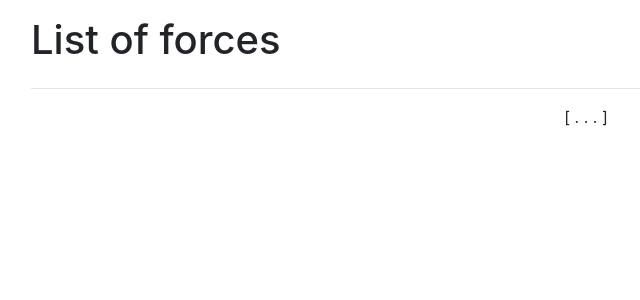
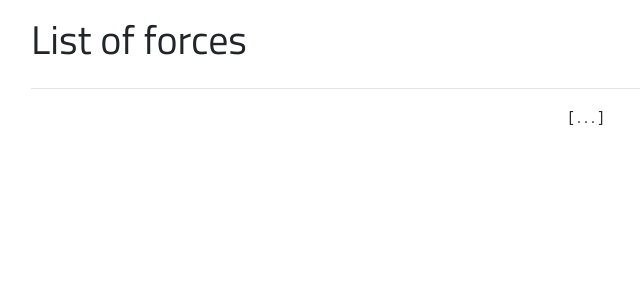
Before and after one commit to Roob89/police-data-uk, a Jekyll site: the page built from index.html, in a window 1280 px wide. Shown: the top 300 px of the page, without its empty margins (54-694 px from the left). Built offline with Jekyll 4.4.1, drawn with Linux system fonts in a browser that asks for light colours.

Commit message:
Add google font

```diff
--- a/_layouts/default.html
+++ b/_layouts/default.html
@@ -8,7 +8,9 @@
     <title>{{page.title}}</title>
 
     <!-- Styles -->
+    <link href="https://fonts.googleapis.com/css?family=Titillium+Web:400,700&display=swap" rel="stylesheet">
     <link rel="stylesheet" href="https://stackpath.bootstrapcdn.com/bootstrap/4.3.1/css/bootstrap.min.css" integrity="sha384-ggOyR0iXCbMQv3Xipma34MD+dH/1fQ784/j6cY/iJTQUOhcWr7x9JvoRxT2MZw1T" crossorigin="anonymous">
+    <link rel="stylesheet" href="assets/css/style.css">
 
 
 </head>
--- /dev/null
+++ b/assets/css/style.css
@@ -0,0 +1,3 @@
+html,body {
+    font-family: 'Titillium Web', sans-serif;
+}
```
Also changed, not shown: 4 other files.
